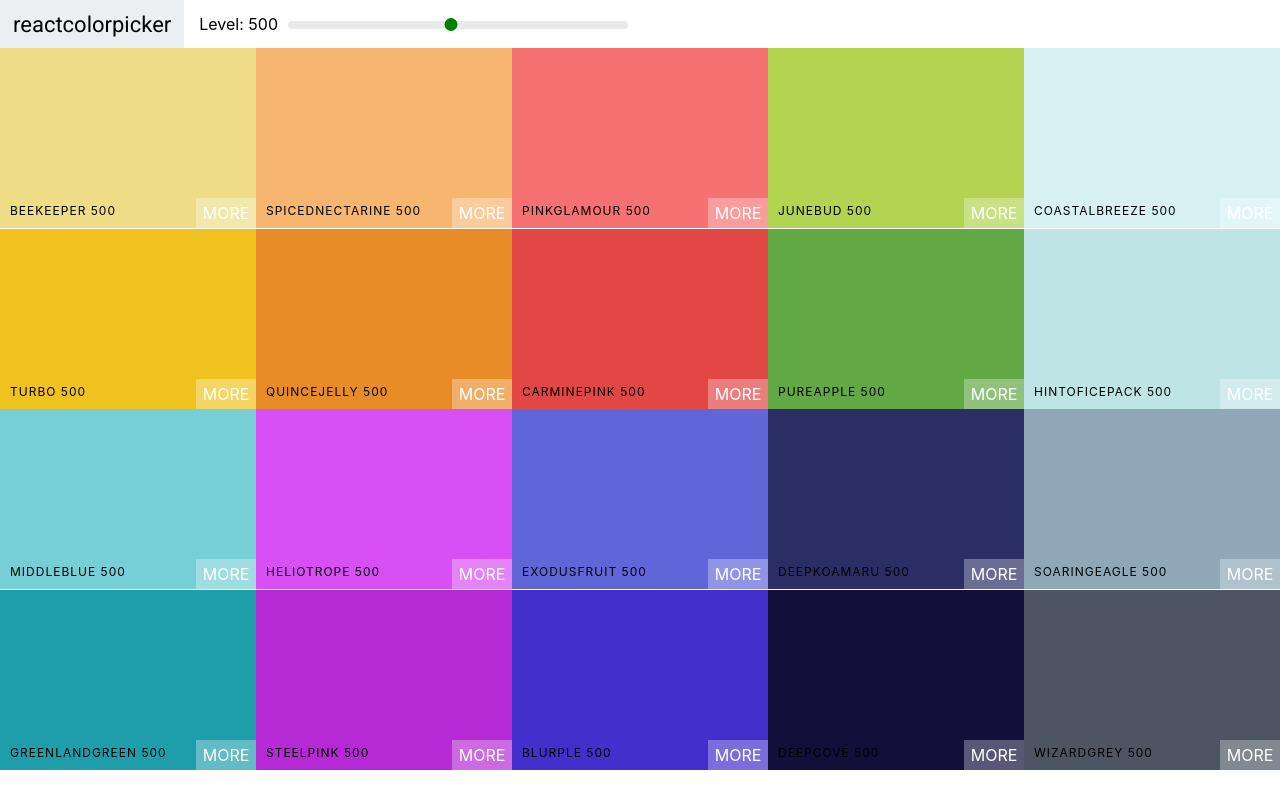
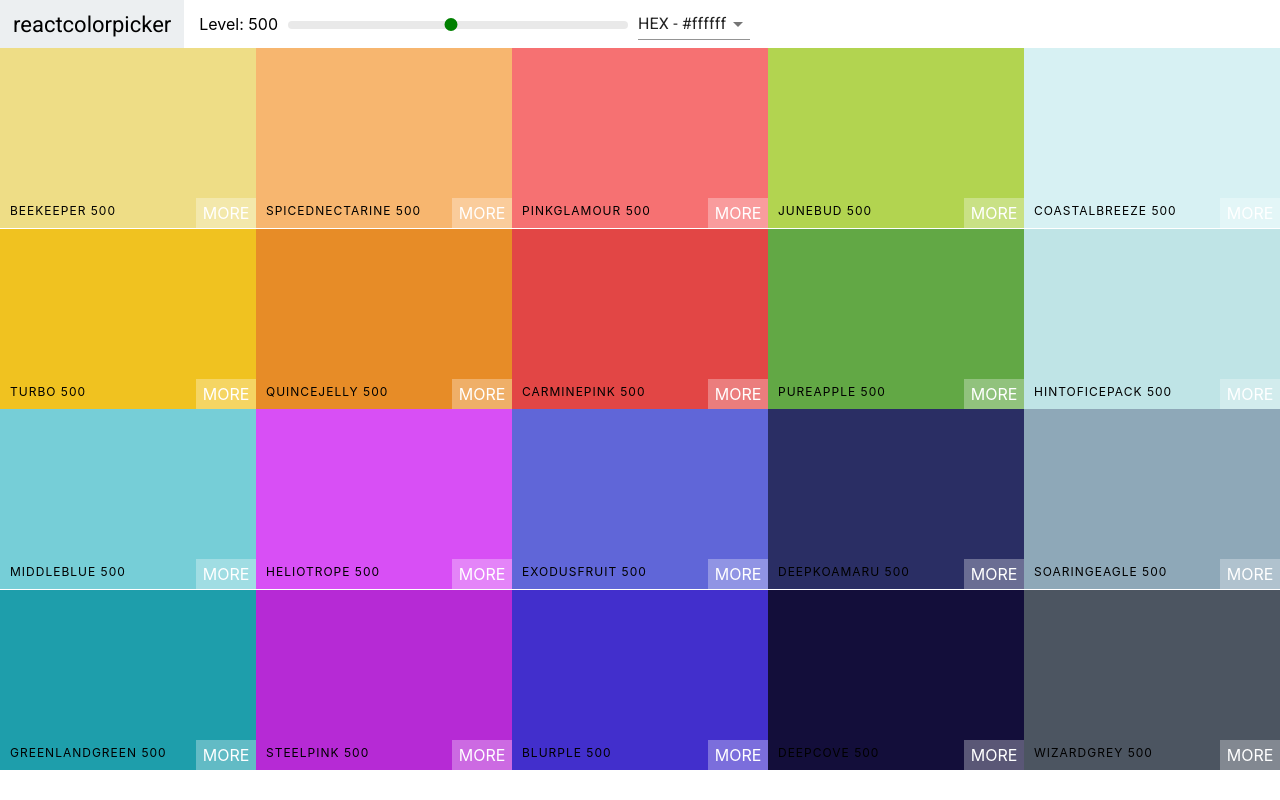
Before and after one commit to justingarcianm/colorapp, a React (Create React App) app: page / in a window 1280 px wide. Built offline with nearby package versions, Linux system fonts and the light colour scheme.

Commit message:
Add Select and Material UI

```diff
--- a/package.json
+++ b/package.json
@@ -3,6 +3,7 @@
   "version": "0.1.0",
   "private": true,
   "dependencies": {
+    "@material-ui/core": "^4.1.0",
     "chroma-js": "^2.0.3",
     "rc-slider": "^8.6.13",
     "react": "^16.8.6",
--- a/src/Navbar.js
+++ b/src/Navbar.js
@@ -1,11 +1,23 @@
 import React, { Component } from 'react'
 import Slider from 'rc-slider/lib/Slider'
+import Select from '@material-ui/core/Select';
+import MenuItem from '@material-ui/core/MenuItem';
 import 'rc-slider/assets/index.css'
 import './Navbar.css'
 
 export class Navbar extends Component {
+    constructor(props){
+        super(props)
+        this.state = { format: "hex" }
+        this.handleChange = this.handleChange.bind(this)
+    }
+    handleChange(e){
+        this.setState({ format: e.target.value })
+        this.props.handleChange(e.target.value)
+    }
     render() {
         const {level, changeLevel} = this.props
+        const {format} = this.state
         return (
             <header className="Navbar">
                 <div className="logo">
@@ -23,6 +35,13 @@
                 />
             </div>
         </div>
+        <div className="select-container">
+            <Select value={format} onChange={this.handleChange}>
+                <MenuItem value="hex">HEX - #ffffff</MenuItem>
+                <MenuItem value="rgb">RGB - rgb(225, 225, 225)</MenuItem>
+                <MenuItem value="rgba">RGBA - rgba(225, 225, 225, 1.0)</MenuItem>
+            </Select>
+        </div>
             </header>
         )
     }
--- a/src/Palette.js
+++ b/src/Palette.js
@@ -6,21 +6,29 @@
 export class Palette extends Component {
     constructor(props){
         super(props)
-        this.state = { level: 500 }
+        this.state = { level: 500, format:"hex" }
         this.changeLevel = this.changeLevel.bind(this)
+        this.changeFormat = this.changeFormat.bind(this)
     }
     changeLevel(level){
         this.setState({ level })
     }
+    changeFormat(val){
+        this.setState({ format:val })
+    }
     render() {
         const {colors} = this.props.palette
-        const {level} = this.state
+        const {level, format} = this.state
         const colorBoxes = colors[level].map( color => (
-            <ColorBox background={color.hex} name={color.name}/>
+            <ColorBox background={color[format]} name={color.name}/>
         ))
         return (
             <div className="Palette">
-                <Navbar level={level} changeLevel={this.changeLevel}/>
+                <Navbar
+                level={level}
+                changeLevel={this.changeLevel}
+                handleChange={this.changeFormat}
+                />
                 {/* NavBar goes here */}
                 <div className="Palette-colors">
                     {colorBoxes}
--- a/src/colorHelpers.js
+++ b/src/colorHelpers.js
@@ -22,7 +22,7 @@
                 rgba: chroma(scale[i])
                 .css()
                 .replace("rgb", "rgba")
-                .replace(")", "1.0)")
+                .replace(")", ",1.0)")
             })
         }
     }
```
Also changed, not shown: 1 other file (tests, documents, lock files or other folders).
